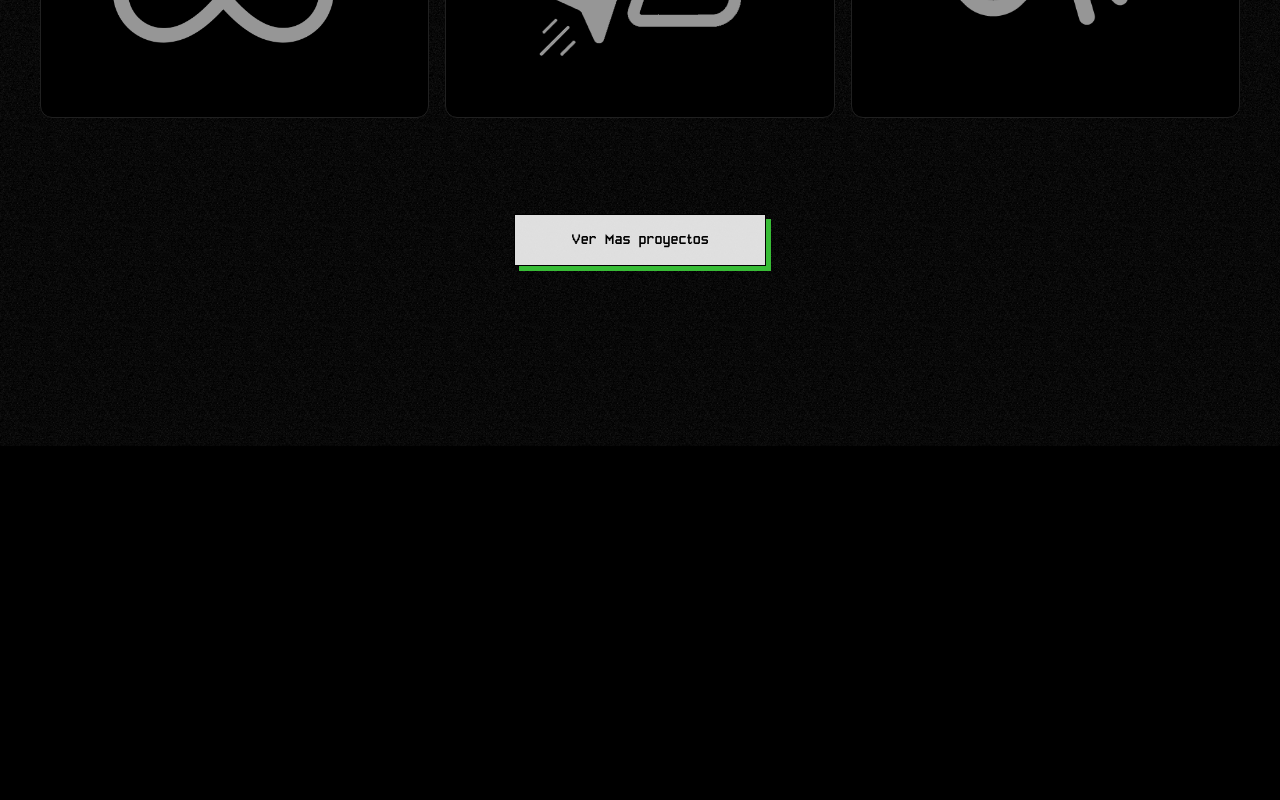
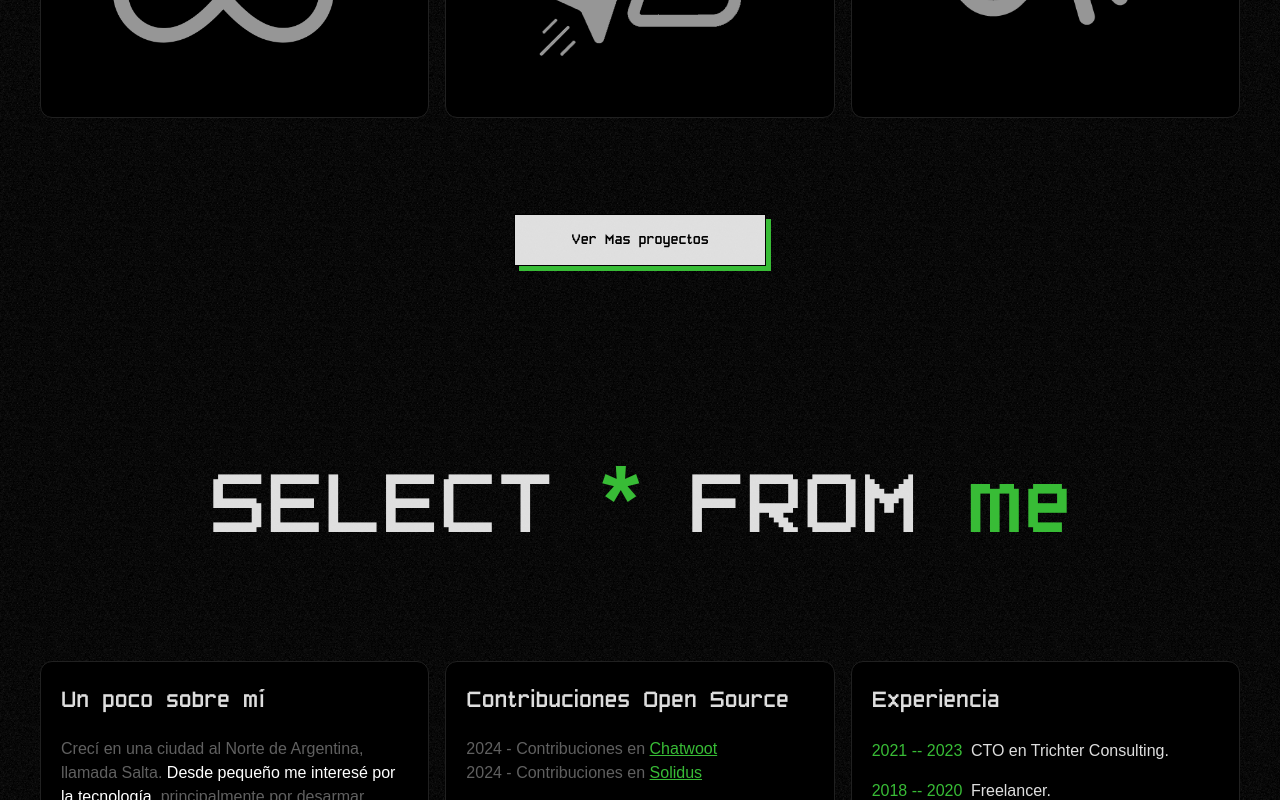
Before and after one commit to FranciscoJBrito/portfolio, a React (Vite) app: page / in a window 1280 px wide. Shown: the part 2000-2800 px from the top of the page. Before the commit the page ends 2446 px from the top, so only its background shows below. Built offline with nearby package versions, Linux system fonts and the light colour scheme; a web font is replaced by a local one.

Commit message:
adding all the feactures for 'About me' section (#13)

```diff
--- a/src/App.css
+++ b/src/App.css
@@ -1,4 +1,17 @@
 .query_project_title {
+      font-family: "Pixel Font7", sans-serif;
+      font-weight: 600;
+      font-size: 8rem;
+      line-height: 1.1;
+      text-align: center;
+      margin: 100px 0;
+
+      span {
+            color: var(--verde-principal);
+      }
+}
+
+.query_about_me_title {
       font-family: "Pixel Font7", sans-serif;
       font-weight: 600;
       font-size: 8rem;
@@ -16,4 +29,8 @@
             font-size: 6rem;
       }
 
+      .query_about_me_title {
+            font-size: 6rem;
+      }
+
 }
--- a/src/App.jsx
+++ b/src/App.jsx
@@ -2,6 +2,7 @@ import "./App.css";
 import Contact from "./components/Contact/Contact";
 import Hero from "./components/Hero/Hero";
 import Presentation from "./components/Presentation/Presentation";
+import AboutMe from "./layouts/AboutMe/AboutMe";
 import Projects from "./layouts/Projects/Projects";
 
 function App() {
@@ -14,6 +15,11 @@ function App() {
         <span style={{ fontFamily: "Pixel Font7" }}>projects</span>
       </h2>
       <Projects />
+      <h2 className="query_about_me_title">
+        SELECT <span>*</span> FROM{" "}
+        <span style={{ fontFamily: "Pixel Font7" }}>me</span>
+      </h2>
+      <AboutMe />
       <Contact />
     </>
   );
--- a/src/components/Hero/Hero.css
+++ b/src/components/Hero/Hero.css
@@ -18,6 +18,7 @@
     line-height: 1.1;
     text-align: center;
     margin-top: -80px;
+    color: white;
     text-shadow: 5px 5px var(--verde-principal);
 
     .blinking_cursor {
--- a/src/components/Presentation/Presentation.css
+++ b/src/components/Presentation/Presentation.css
@@ -14,7 +14,7 @@
     line-height: 1.2;
 
     p {
-      color: #606060;
+      color: var(--gris-textos);
       margin: 0;
       padding: 0;
 
@@ -29,7 +29,7 @@
       gap: 2rem;
       font-size: 1.6rem;
       line-height: 1.3;
-      color: #606060;
+      color: var(--gris-textos);
 
       .stack_container {
         font-size: 1.2rem;
--- /dev/null
+++ b/src/layouts/AboutMe/AboutMe.css
@@ -0,0 +1,171 @@
+.about_me_main_container {
+  display: grid;
+  width: 100%;
+  max-height: 90vh;
+  grid-template-columns: repeat(3, 1fr);
+  grid-template-rows: repeat(4, 1fr);
+  aspect-ratio: 1/1;
+  gap: 1rem;
+
+  .bento_container {
+    display: flex;
+    flex-direction: column;
+    justify-content: flex-start;
+    align-items: flex-start;
+    padding: 20px;
+    border-radius: 12px;
+    border: 1px solid var(--gris-bordes);
+    background-color: black;
+  }
+
+  .background_info {
+    grid-column: 1 / 2;
+    grid-row: 1 / 5;
+
+    .profile_description {
+      h4 {
+        font-size: 2rem;
+      }
+
+      p {
+        color: var(--gris-textos);
+        font-size: 1.2rem;
+
+        span {
+          color: white;
+        }
+      }
+    }
+  }
+
+  .open_source_contributions {
+    grid-column: 2 / 3;
+    grid-row: 1 / 2;
+
+    h4 {
+      font-size: 2rem;
+    }
+
+    p {
+      color: var(--gris-textos);
+      font-size: 1.2rem;
+
+      a {
+        color: var(--verde-principal);
+        cursor: var(--cursor-pointer);
+        text-decoration: underline;
+      }
+    }
+  }
+
+  .technology_stack {
+    grid-column: 2 / 3;
+    grid-row: 2 / 3;
+
+    h4 {
+      font-size: 2rem;
+    }
+  }
+
+  .profile_image {
+    grid-column: 2 / 3;
+    grid-row: 3 / 5;
+    filter: grayscale(80%);
+  }
+
+  .experience {
+    grid-column: 3 / 4;
+    grid-row: 1 / 2;
+
+    h4 {
+      font-size: 2rem;
+      margin-bottom: 10px;
+    }
+
+    .experience_history {
+      display: flex;
+      width: 100%;
+      height: 40px;
+      justify-content: space-between;
+      align-items: center;
+
+      p {
+        color: var(--verde-principal);
+        font-size: 1.2rem;
+        width: 40%;
+      }
+      span {
+        width: -webkit-fill-available;
+        font-size: 1.2rem;
+        color: var(--blanco-opaco);
+      }
+    }
+  }
+
+  .spotify {
+    grid-column: 3 / 4;
+    grid-row: 2 / 5;
+
+    h4 {
+      font-size: 2rem;
+      margin-bottom: 20px;
+    }
+  }
+}
+
+@media screen and (min-width: 1280px) and (max-width: 1480px) {
+  .about_me_main_container {
+    .background_info {
+      .profile_description {
+        h4 {
+          font-size: 1.6rem;
+        }
+
+        p {
+          font-size: 1rem;
+        }
+      }
+    }
+
+    .open_source_contributions {
+      h4 {
+        font-size: 1.6rem;
+      }
+
+      p {
+        font-size: 1rem;
+      }
+    }
+
+    .technology_stack {
+      h4 {
+        font-size: 1.6rem;
+      }
+    }
+
+    .experience {
+      h4 {
+        font-size: 1.6rem;
+      }
+
+      .experience_history {
+        display: flex;
+        justify-content: space-between;
+
+        p {
+          font-size: 1rem;
+        }
+        span {
+          font-size: 1rem;
+          color: var(--blanco-opaco);
+        }
+      }
+    }
+
+    .spotify {
+      h4 {
+        font-size: 1.6rem;
+      }
+    }
+  }
+}
--- /dev/null
+++ b/src/layouts/AboutMe/AboutMe.jsx
@@ -0,0 +1,108 @@
+import "./AboutMe.css";
+
+const AboutMe = () => {
+  return (
+    <div className="about_me_main_container">
+      <div className="bento_container background_info">
+        <div className="profile_description">
+          <h4>Un poco sobre mí</h4>
+          <p>
+            Crecí en una ciudad al Norte de Argentina, llamada Salta.{" "}
+            <span>Desde pequeño me interesé por la tecnología</span>,
+            principalmente por desarmar cosas y entender cómo funcionan. Tuve mi
+            primer experiencia con una computadora en casa de mis tíos, y{" "}
+            <span>desde ese momento quedé fascinado</span>. Luego comencé a
+            asistir frecuentemente a lo que en Argentina llamamos "cyber", un
+            lugar en donde rentan computadoras por hora.
+            <br />
+            <br />A medida que fuí creciendo y aprendiendo más sobre la
+            tecnología, me dí cuenta de que{" "}
+            <span>quería dedicar mi vida a ella</span>. Por eso, decidí mudarme
+            y estudiar Ingeniería en Computación en la Universidad Nacional de
+            Córdoba, en el año 2020, sí, justo en el año de la pandemia...
+            Debido a esto tuve que regresar a mi provincia natal. Dejé la
+            carrera por un tiempo, pero no me rendí, seguí estudiando por mi
+            cuenta, aprendiendo y también trabajando. En la actualidad luego de
+            muchas idas y vueltas retomé la carrera, mientras sigo aprendiendo y
+            trabajando en proyectos personales.
+            <br />
+            <br />
+            <span>¿Por qué sigo estudiando?</span> Porque no quiero detenerme
+            solo en software... el hardware también me interesa. En unos cuantos
+            años planeo tener mi propia empresa tecnológica.
+          </p>
+        </div>
+      </div>
+      <div className="bento_container open_source_contributions">
+        <h4>Contribuciones Open Source</h4>
+        <p>
+          <span>2024</span> - Contribuciones en <a href="https://github.com/chatwoot/chatwoot" target="black">Chatwoot</a>
+          <br />
+          <span>2024</span> - Contribuciones en <a href="https://github.com/solidusio/solidus" target="black">Solidus</a>
+        </p>
+      </div>
+      <div className="bento_container technology_stack">
+        <h4>Tecnologías</h4>
+        <p>
+          <span>Frontend</span> - HTML, CSS, JavaScript, React
+          <br />
+          <span>Backend</span> - Node.js, Express, Python
+          <br />
+          <span>Base de datos</span> - MongoDB, MySQL, PostgreSQL
+        </p>
+      </div>
+      <div
+        className="bento_container profile_image"
+        style={{
+          backgroundImage: `url('profile-image-two.jpeg')`,
+          backgroundSize: "cover",
+        }}
+      ></div>
+      <div className="bento_container experience">
+        <h4>Experiencia</h4>
+        <div className="experience_history">
+          <p>2021 -- 2023</p>
+          <span>CTO en Trichter Consulting.</span>
+        </div>
+        <div className="experience_history">
+          <p>2018 -- 2020</p>
+          <span>Freelancer.</span>
+        </div>
+      </div>
+      <div className="bento_container spotify ">
+        <h4>Mis gustos musicales</h4>
+        {/* Nirvana */}
+        <iframe
+          style={{ borderRadius: "12px", border: "none", margin: "5px 0px" }}
+          src="https://open.spotify.com/embed/track/15VRO9CQwMpbqUYA7e6Hwg?utm_source=generator&theme=0"
+          width="100%"
+          height="80px"
+          allow="autoplay; clipboard-write; encrypted-media; fullscreen; picture-in-picture"
+          loading="lazy"
+        ></iframe>
+        {/* Paramore */}
+        <iframe
+          style={{ borderRadius: "12px", border: "none", margin: "5px 0px" }}
+          src="https://open.spotify.com/embed/track/1ZLtE9tSJdaUiIJ9YoKHQe?utm_source=generator&theme=0"
+          width="100%"
+          height="80px"
+          allow="autoplay; clipboard-write; encrypted-media; fullscreen; picture-in-picture"
+          loading="lazy"
+        ></iframe>
+        {/* SOAD */}
+        <iframe
+          style={{ borderRadius: "12px", border: "none", margin: "5px 0px" }}
+          src="https://open.spotify.com/embed/track/1VNWaY3uNfoeWqb5U8x2QX?utm_source=generator&theme=0"
+          width="100%"
+          height="80px"
+          allow="autoplay; clipboard-write; encrypted-media; fullscreen; picture-in-picture"
+          loading="lazy"
+        ></iframe>
+        {/* Basement */}
+        <iframe style={{ borderRadius: "12px", border: "none", margin: "5px 0px" }} src="https://open.spotify.com/embed/track/1AMADyXgIWayh5vXLZo2qF?utm_source=generator&theme=0" width="100%" height="80px" allow="autoplay; clipboard-write; encrypted-media; fullscreen; picture-in-picture" loading="lazy"></iframe>
+      </div>
+    </div>
+  );
+};
+
+export default AboutMe;
```
